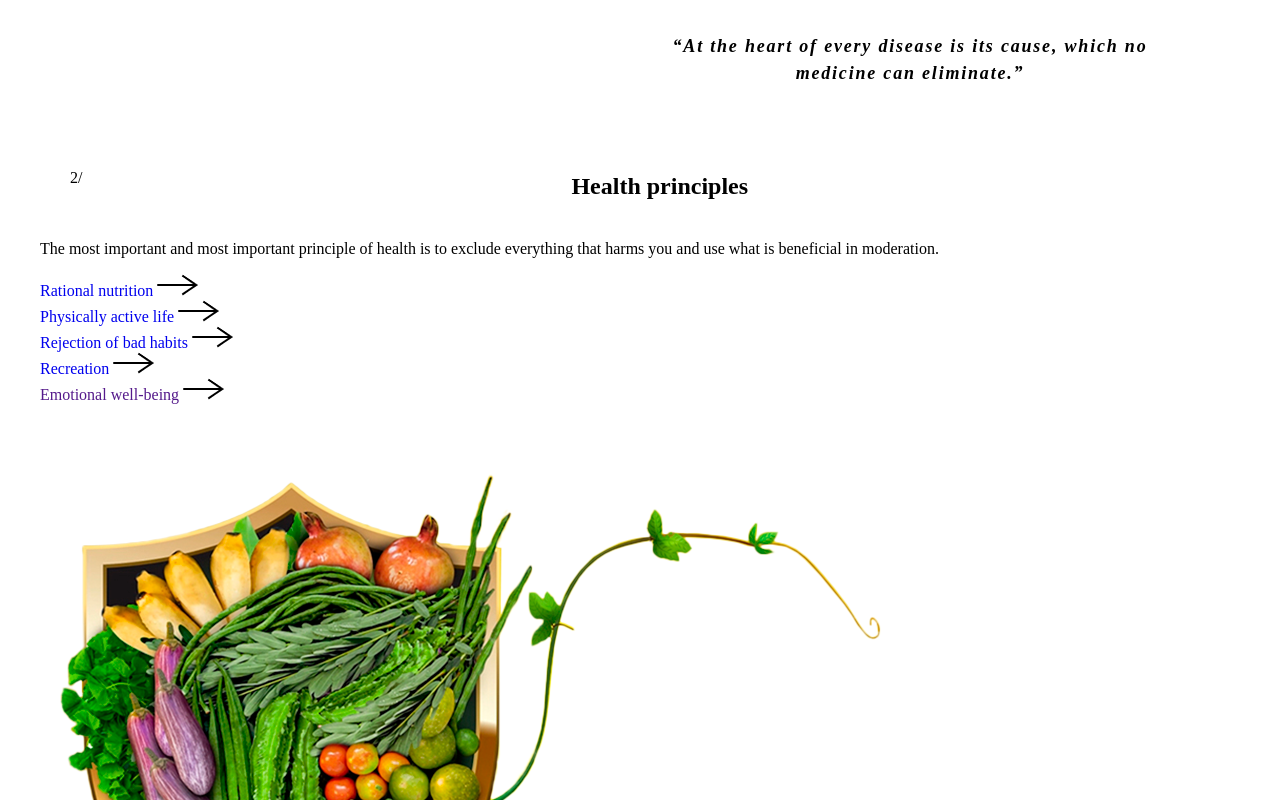
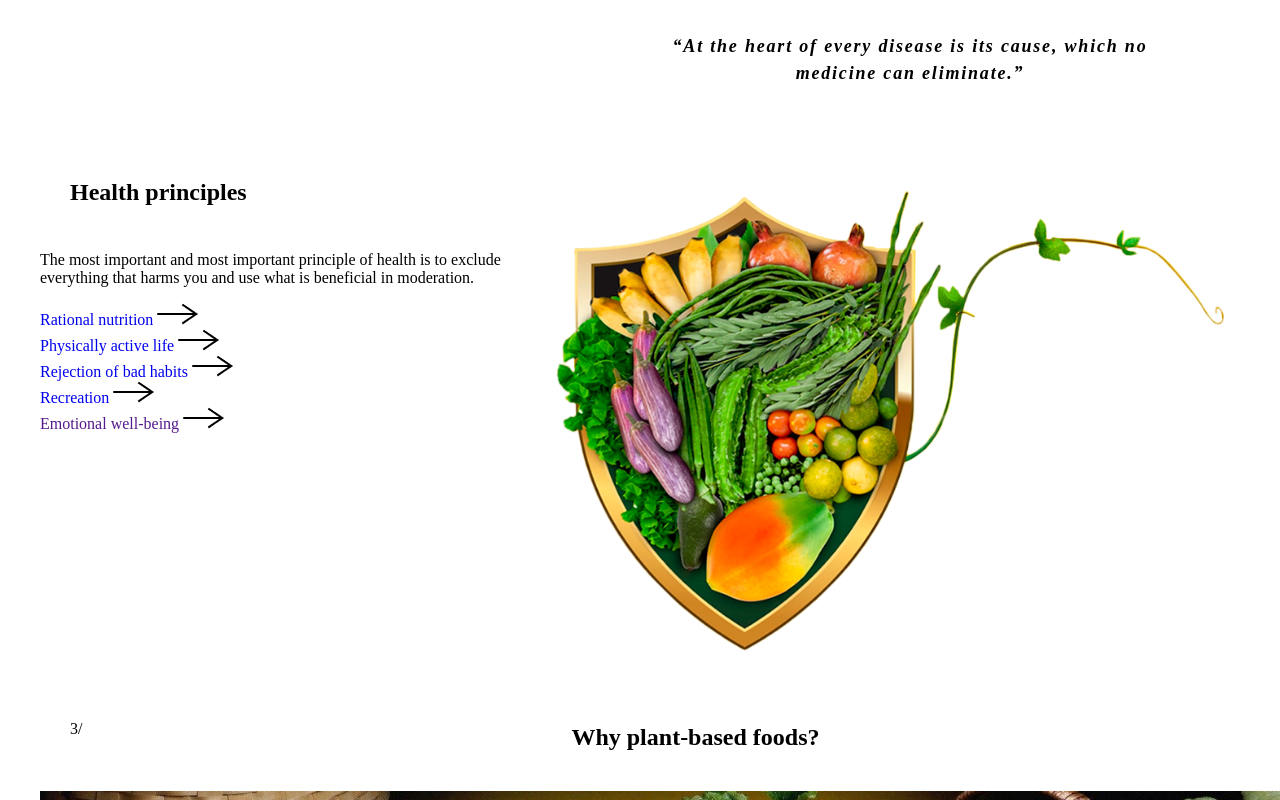
Before and after one commit to DorinGavrilita/PPW.Lab_1, a plain HTML site: page index.html in a window 1280 px wide. Shown: the part 540-1340 px from the top of the page. Drawn offline with Linux system fonts and the light colour scheme.

Commit message:
I've tride

```diff
--- a/assets/css/style.css
+++ b/assets/css/style.css
@@ -138,3 +138,24 @@ section#main div.description div.citate {
   text-align: center;
   letter-spacing: 0.1em;
 }
+
+section.principl {
+  display: grid;
+  grid-template-columns: repeat(2, 1fr);
+}
+
+.principl h2 {
+  line-height: 160%;
+  text-align: left;
+}
+
+section#brake{
+  display: grid;
+  grid-template-rows: 2fr 5fr;
+}
+
+img.shield{
+  float: right;
+  margin: 0 0 20px 20px;
+  width: 700px;
+}
--- a/index.html
+++ b/index.html
@@ -33,7 +33,7 @@
   </header>
   <section id="main">
     <div class="heart">
-      <img src="/assets/images/Healthy-Eating.jpg" alt="">
+      <img src="assets/images/Healthy-Eating.jpg" alt="">
       <!-- <span>To be healthy or just to appear? <br>
         That is the question!</span> -->
     </div>
@@ -56,13 +56,15 @@
     </div>
 
   </section>
-  <section>
+  <section class="principl">
+    <div id="brake">
       <header>
-      <p>2/</p>
+        <!-- <p>2/</p> -->
         <h2>Health principles</h2>
       </header>
       <article>
-      <p>The most important and most important principle of health is to exclude everything that harms you and use what
+        <p>The most important and most important principle of health is to exclude everything that harms you and use
+          what
           is beneficial in moderation.</p>
         <div>
           <a href="#">Rational nutrition</a>
@@ -85,7 +87,8 @@
           <img src="/assets/images/Vector-learnmore.png" alt="">
         </div>
       </article>
-    <img src="/assets/images/unnamed-3.png" alt="">
+    </div>
+    <img src="assets/images/unnamed-3.png" class="shield" alt="">
   </section>
   <section>
     <header>
```
Also changed, not shown: princip.html (added, +17 -0 lines). Lines whose indentation alone changed are shown as unchanged.
